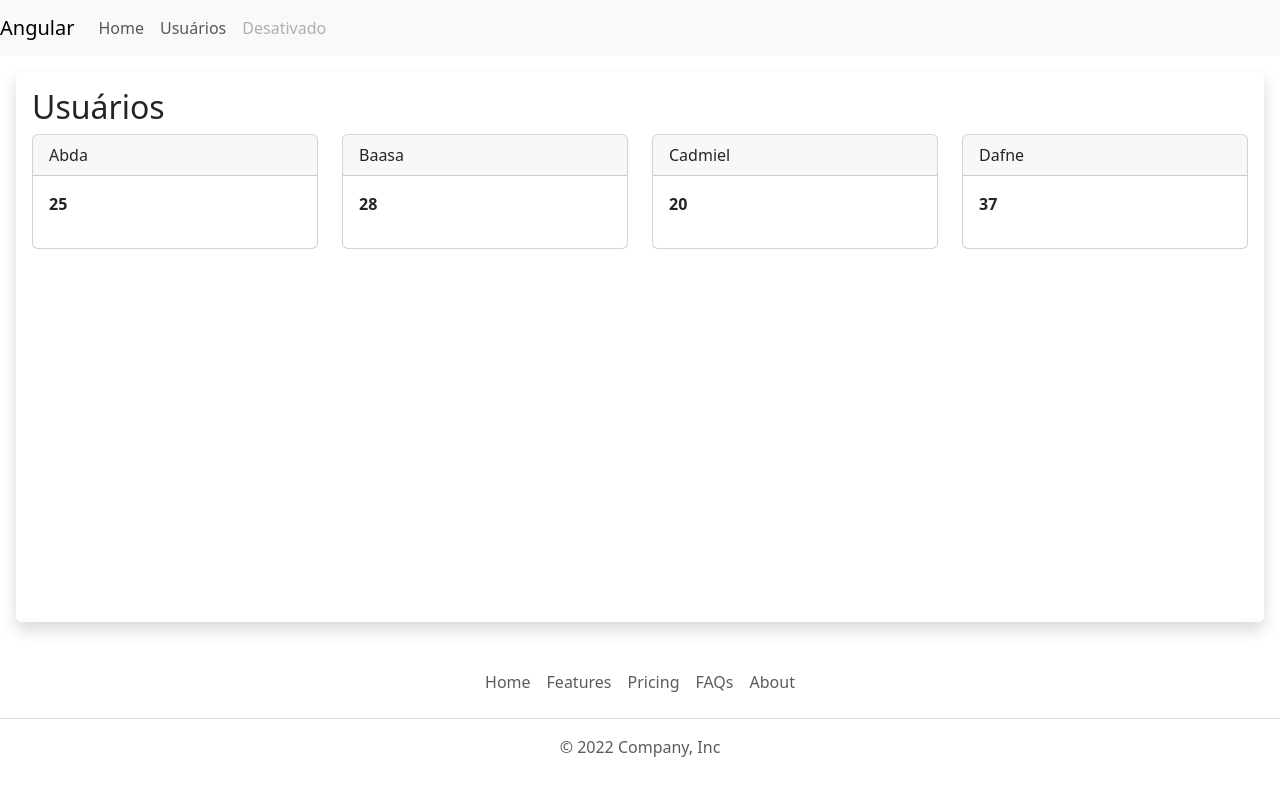
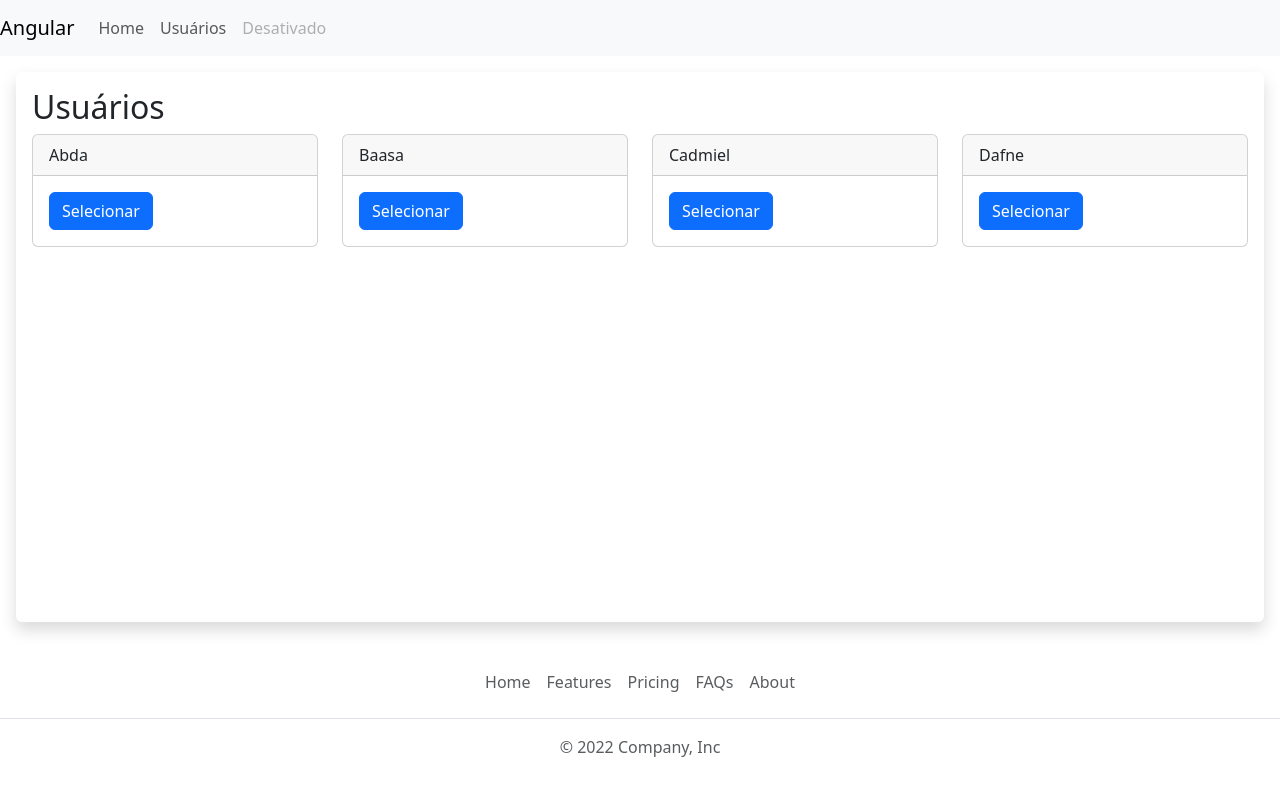
Before and after one commit to fabao1966/angular-testes, an Angular app: page /users/list in a window 1280 px wide. Shown: the top 796 px of the page. Built offline with nearby package versions, Linux system fonts and the light colour scheme.

Commit message:
usando Output no Angular

```diff
--- a/src/app/_components/user-card/user-card.component.html
+++ b/src/app/_components/user-card/user-card.component.html
@@ -4,7 +4,7 @@
   <div class="card-header">{{ user.nome }}</div>
 
   <div class="card-body">
-    <p><b>{{ user.idade }}</b></p>
+    <button (click)="retornarDados()" class="btn btn-primary">Selecionar</button>
 
   </div>
 
--- a/src/app/_components/user-card/user-card.component.ts
+++ b/src/app/_components/user-card/user-card.component.ts
@@ -1,5 +1,5 @@
 import { User } from './../../_models/user';
-import { Component, Input } from '@angular/core';
+import { Component, EventEmitter, Input, Output } from '@angular/core';
 
 @Component({
   selector: 'app-user-card',
@@ -11,4 +11,10 @@ import { Component, Input } from '@angular/core';
 export class UserCardComponent {
   @Input()
   user!: User;
+
+  @Output() userInfoEmiter = new EventEmitter<User>();
+
+  retornarDados(){
+    this.userInfoEmiter.emit(this.user);
+  }
 }
--- a/src/app/pages/users/users.component.html
+++ b/src/app/pages/users/users.component.html
@@ -1,7 +1,15 @@
 <h2>Usuários</h2>
+
 <div class="row">
   <app-user-card
+  (userInfoEmiter)="infoUserSelecionado($event)"
   *ngFor="let user of users"
   [user]="user"
   class="col-md"></app-user-card>
 </div>
+
+<div *ngIf="userSelecionado" class="mt-3 border col-md p-3">
+  <h2>Usuário Selecionado</h2>
+  <p>Nome: {{ userSelecionado.nome }}</p>
+  <p>Idade: {{ userSelecionado.idade }}</p>
+</div>
--- a/src/app/pages/users/users.component.ts
+++ b/src/app/pages/users/users.component.ts
@@ -13,6 +13,9 @@ import { User } from '../../_models/user';
 })
 export class UsersComponent {
  // users:string[] = ['Abda', 'Baasa', 'Cadmiel', 'Dafne'];
+
+ userSelecionado: User | undefined;
+
 users: User[] = [
   {
     nome: 'Abda',
@@ -32,5 +35,9 @@ users: User[] = [
   }
 ];
 
+infoUserSelecionado(user: User ){
+  this.userSelecionado = user;
+}
+
 
 }
```
